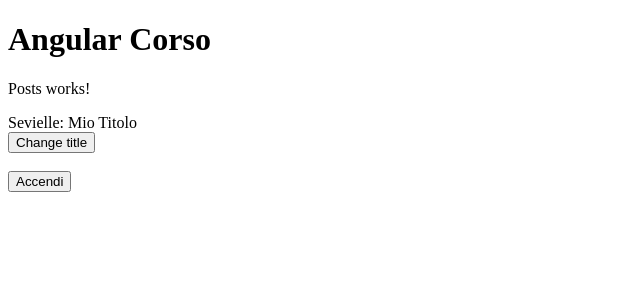
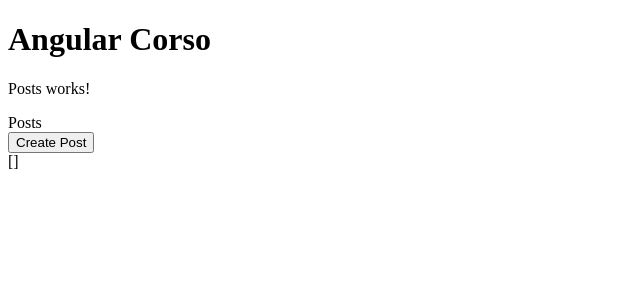
Before and after one commit to ironmanromeo/angular-corso, an Angular app: page / in a window 1280 px wide. Shown: the top 300 px of the page, without its empty margins (0-640 px from the left). Built offline with nearby package versions, Linux system fonts and the light colour scheme.

Commit message:
esercizio: esercizio *ngFor & *ngIf

```diff
--- /dev/null
+++ b/src/app/data/posts.data.ts
@@ -0,0 +1,5 @@
+export type Post = {
+    title:string
+    text: string
+    comments:string[]
+}
--- a/src/app/posts/posts.component.html
+++ b/src/app/posts/posts.component.html
@@ -1,4 +1,13 @@
 <p>Posts works!</p>
-<div>Sevielle: {{ title }} </div>
-<button (click)="onPressed()" > Change title </button> <br> <br>
-<button (click)="onAccensione()" [disabled]="disabled"> {{ loading }} </button>
+<div> {{ title }} </div>
+
+<button (click)="createPost()"> Create Post </button>
+<div> {{ getPostsString() }} </div>
+
+<div ></div>
+
+<div *ngFor="let post of posts">
+    <h3> {{ post.title }} </h3>
+    <div *ngIf="posts.length > 3"> Stop </div>
+    <div *ngIf="post.title === 'ciao' "> Bonjour </div>
+</div>
--- a/src/app/posts/posts.component.ts
+++ b/src/app/posts/posts.component.ts
@@ -1,5 +1,6 @@
+import { getSafePropertyAccessString } from '@angular/compiler';
 import { Component, OnInit } from '@angular/core';
-
+import { Post } from '../data/posts.data'
 @Component({
   selector: 'app-posts',
   templateUrl: './posts.component.html',
@@ -7,35 +8,33 @@
 })
 export class PostsComponent implements OnInit {
 
-  title = "Mio Titolo"
+  posts:Post[] = []
+
+  title = "Posts"
   disabled = false
-  loading = "Accendi"
 
   constructor() { }
 
   ngOnInit(): void {
   }
 
-  onPressed() {
-    const t = prompt("Insert title")
+  createPost() {
+    const postTitle = prompt("Insert post title")
 
-    if(t) {
-      this.title = t
-    } else {
-      this.title = ""
+    if(postTitle) {
+
+      const newPost:Post = {
+        title: postTitle,
+        text: "some text",
+        comments: ["comment1","comment2"]
+      }
+
+      this.posts.push(newPost)
     }
   }
 
-  onAccensione() {
-    this.disabled = true
-    this.loading = "Loading"
-
-    if(this.disabled == true) {
-      setInterval(() => {
-        this.loading = "Accendi"
-        this.disabled = false
-      }, 2000)
-    }
+  getPostsString() {
+    return JSON.stringify(this.posts)
   }
 
 }
```
